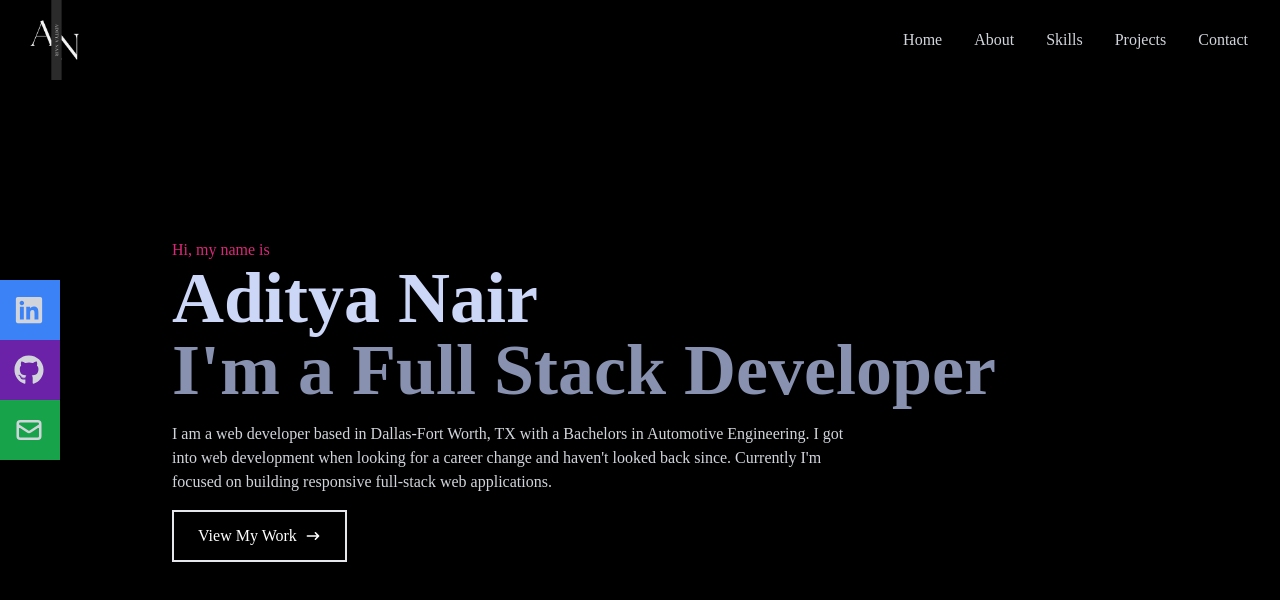
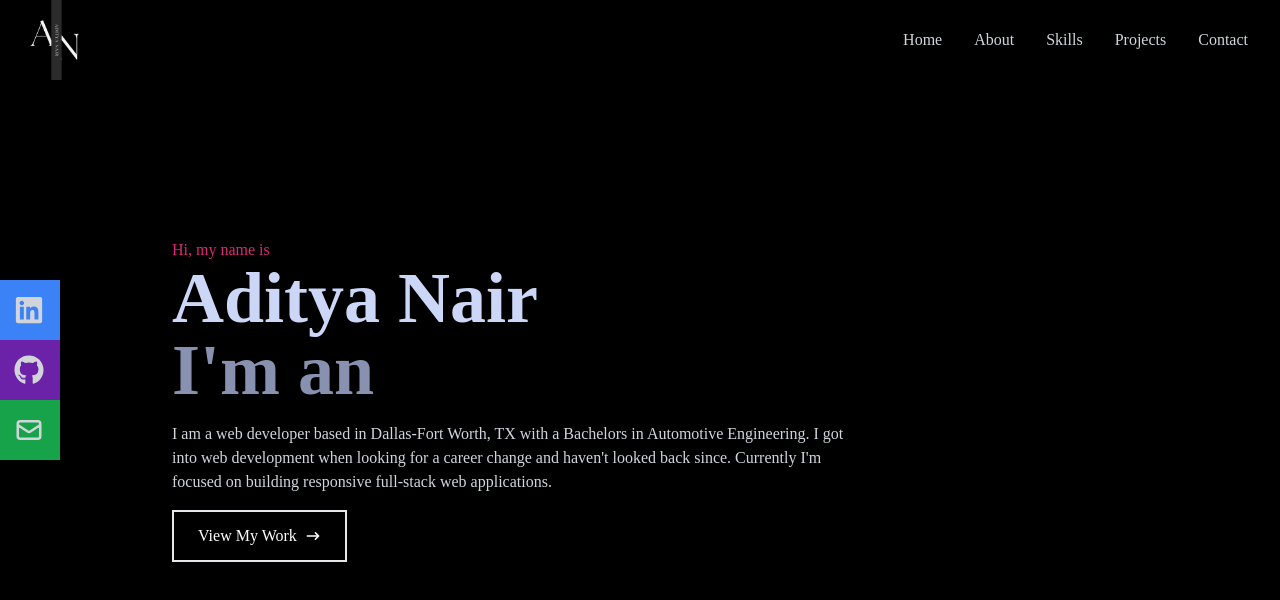
Before and after one commit to adinair007/Portfolio_v3.0, a React (Create React App) app: page / in a window 1280 px wide. Shown: the top 600 px of the page. Built offline with nearby package versions, Linux system fonts and the light colour scheme.

Commit message:
Added animation in home section

```diff
--- a/package.json
+++ b/package.json
@@ -13,6 +13,7 @@
     "react-icons": "^4.7.1",
     "react-scripts": "5.0.1",
     "react-scroll": "^1.8.9",
+    "react-typical": "^0.1.3",
     "web-vitals": "^2.1.4"
   },
   "scripts": {
--- a/src/components/Home.jsx
+++ b/src/components/Home.jsx
@@ -1,6 +1,7 @@
 import React from "react";
 import { HiArrowNarrowRight } from "react-icons/hi";
-import { Link } from 'react-scroll'
+import { Link } from 'react-scroll';
+import Typical from 'react-typical';
 
 export const Home = () => {
   return (
@@ -12,7 +13,21 @@ export const Home = () => {
           Aditya Nair
         </h1>
         <h2 className="text-4xl sm:text-7xl font-bold text-[#8892b0]">
-          I'm a Full Stack Developer
+          <Typical
+          loop={Infinity}
+          steps={[
+            "I Build Stuff",
+            1000,
+            "I'm a Full Stack Developer",
+            1000,
+           "I'm an Engineer",
+            1000,
+            "I Play Video Games",
+            1000,
+            "CR7 is the 🐐",
+            1000,
+          ]}
+          />
         </h2>
         <p className="text-gray-300 py-4 max-w-[700px]">
           I am a web developer based in Dallas-Fort Worth, TX with a Bachelors
```
Also changed, not shown: 1 other file (tests, documents, lock files or other folders).
